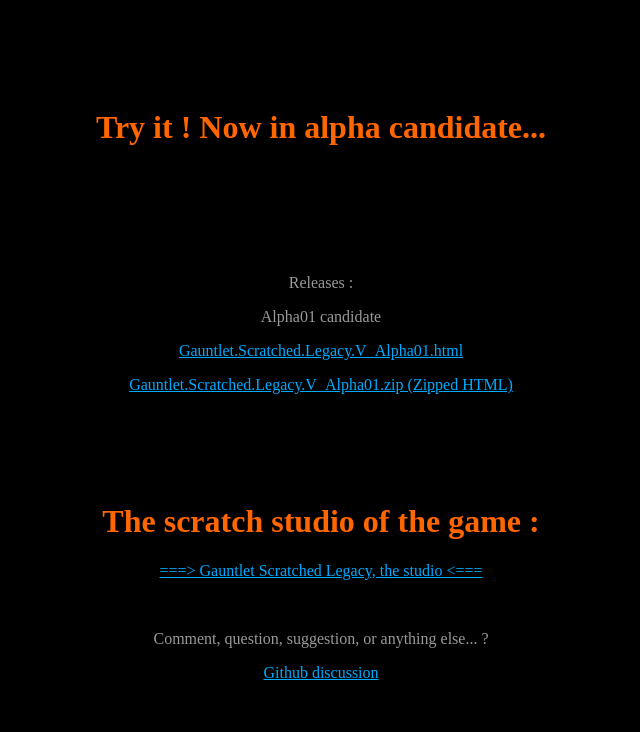
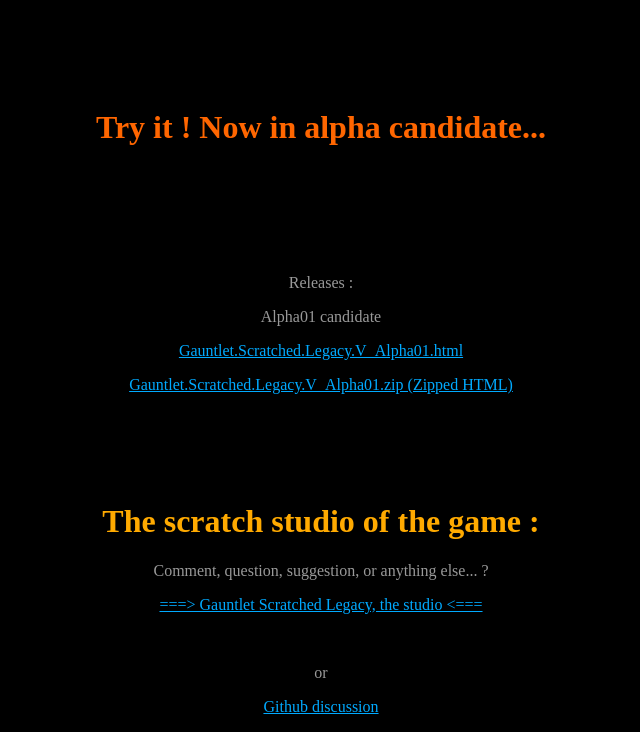
Before and after one commit to Saroder/Gauntlet-Scratched-Legacy, a plain HTML site: page index.html in a window 1280 px wide. Shown: the part 129-861 px from the top of the page, without its empty margins (319-959 px from the left). Before the commit the page ends 827 px from the top, so only its background shows below. Drawn offline with Linux system fonts and the light colour scheme.

Commit message:
Update index.html

```diff
--- a/index.html
+++ b/index.html
@@ -14,9 +14,10 @@
 <p style="text-align: center;"><a href="https://github.com/Saroder/Gauntlet-Scratched-Legacy/releases/download/Alpha01/Gauntlet.Scratched.Legacy.V_Alpha01.html" style="color:#00AAFF;" title="https://github.com/Saroder/Gauntlet-Scratched-Legacy/releases/download/Alpha01/Gauntlet.Scratched.Legacy.V_Alpha01.html">Gauntlet.Scratched.Legacy.V_Alpha01.html</a></p>
 <p style="text-align: center;"><a href="https://github.com/Saroder/Gauntlet-Scratched-Legacy/releases/download/Alpha01/Gauntlet.Scratched.Legacy.V_Alpha01.zip" style="color:#00AAFF;" title="https://github.com/Saroder/Gauntlet-Scratched-Legacy/releases/download/Alpha01/Gauntlet.Scratched.Legacy.V_Alpha01.zip">Gauntlet.Scratched.Legacy.V_Alpha01.zip (Zipped HTML)</a></p>
 <p><br /><br /><br /><br /></p>
-<h1 style="text-align: center;"><span style="color: #ff6600;">The scratch studio of the game :</span></h1>
-<p style="text-align: center;"><a href="https://scratch.mit.edu/studios/34959507" style="color:#00AAFF;" target="_blank" title="The scratch studio">===> Gauntlet Scratched Legacy, the studio <===</a></p>
+<h1 style="text-align: center;"><span style="color: #ffAA00;">The scratch studio of the game :</span></h1>
+<p style="text-align: center;"><span style="color: #999999;">Comment, question, suggestion, or anything else... ?</span></p>
+  <p style="text-align: center;"><a href="https://scratch.mit.edu/studios/34959507" style="color:#00AAFF;" target="_blank" title="The scratch studio">===> Gauntlet Scratched Legacy, the studio <===</a></p>
 <br />
-<p style="text-align: center;"><span style="color: #999999;">Comment, question, suggestion, or anything else... ?</span></p>
+<p style="text-align: center;"><span style="color: #999999;">or</span></p>
 <p style="text-align: center;"><a href="https://github.com/Saroder/Gauntlet-Scratched-Legacy/discussions" style="color:#00AAFF;" target="_blank" title="Github discussion">Github discussion</a></p>
 </body></html>
```
